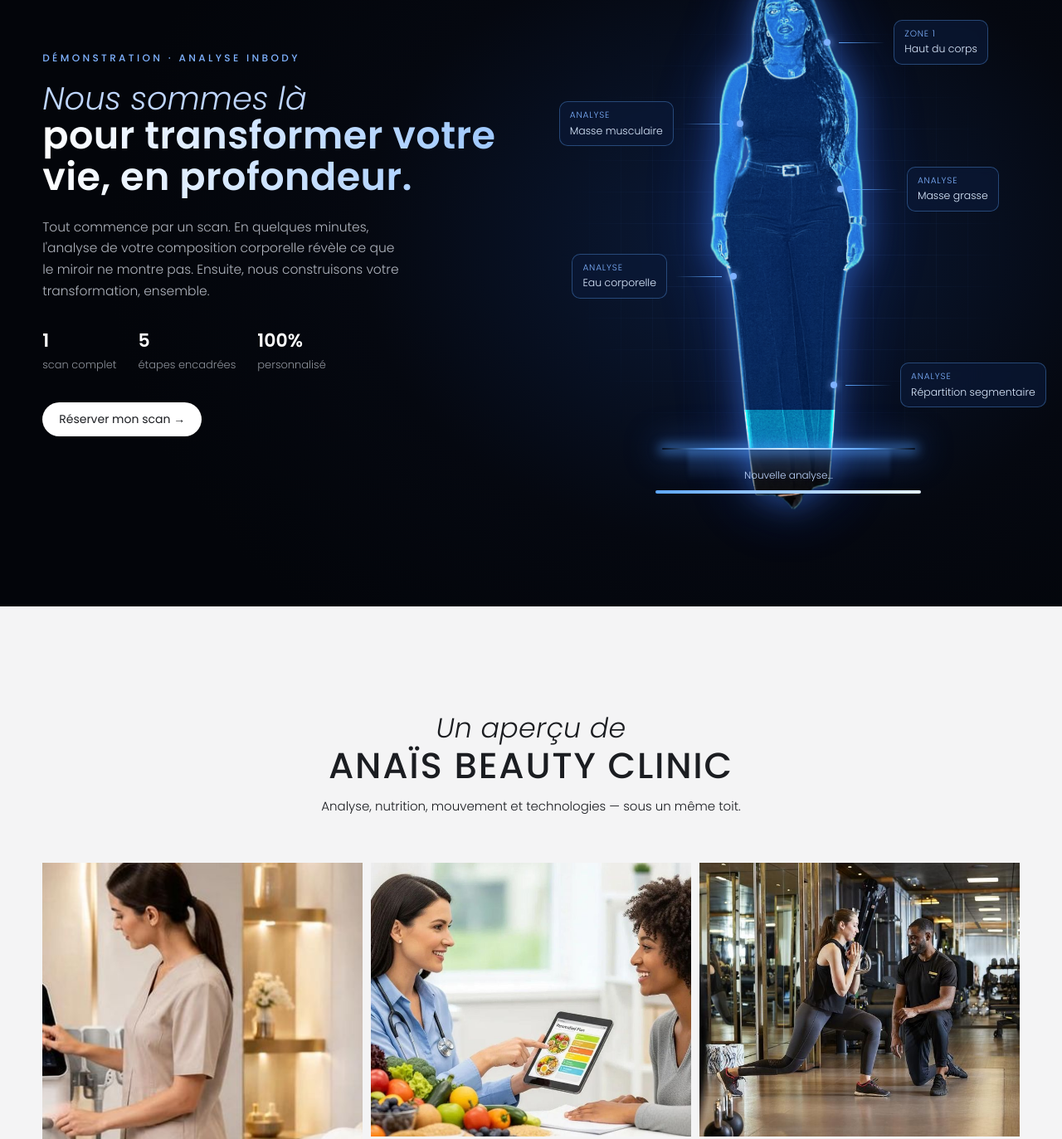
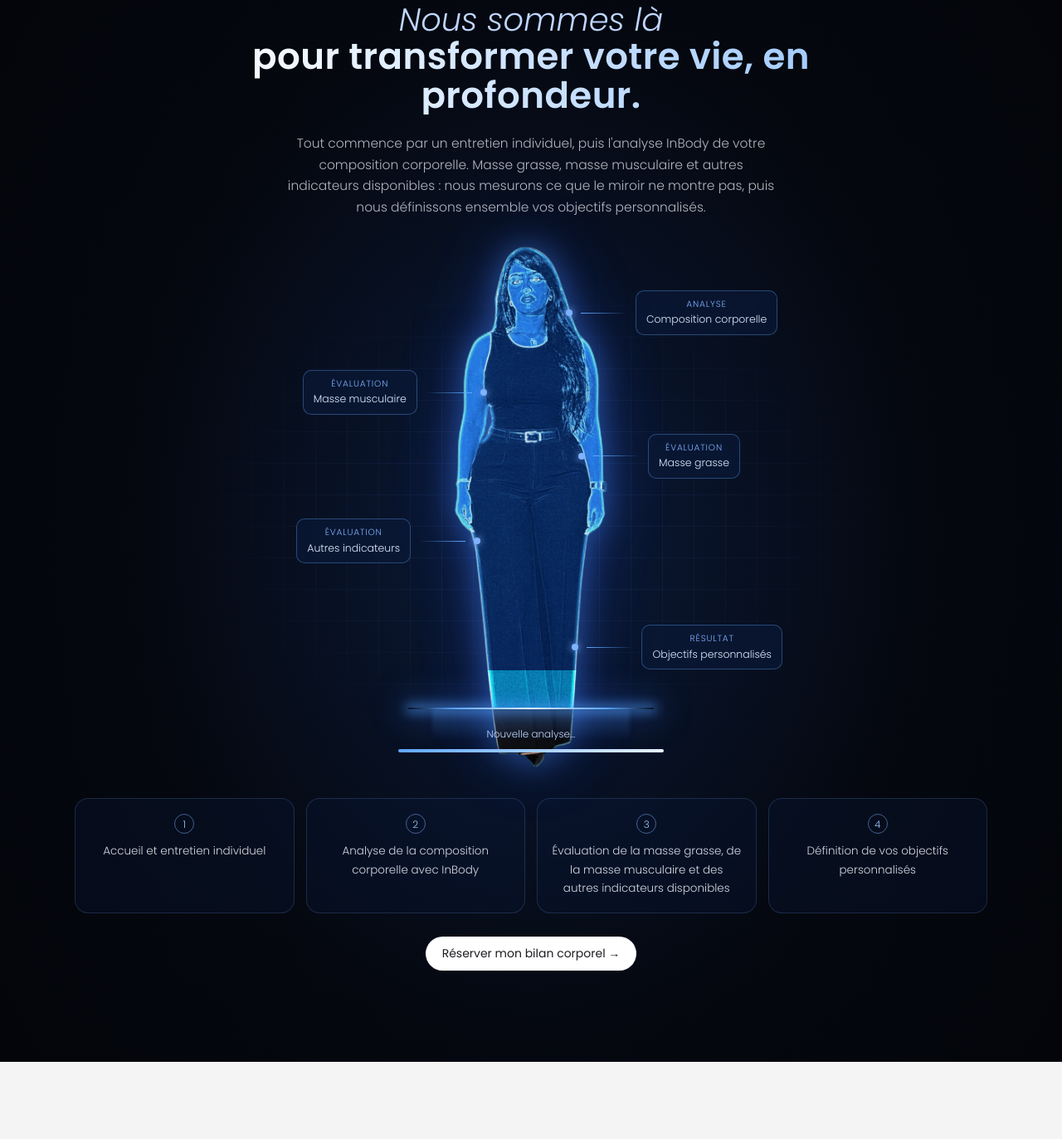
Before and after one commit to ayanajem780/moovup-site, a plain HTML site: page anais/index.html in a window 1280 px wide. Shown: the part 944-2317 px from the top of the page at 83% size. Drawn offline with Linux system fonts and the light colour scheme.

Commit message:
Anaïs : scanner centré et aligné sur l'étape 01 (bilan corporel)
Co-Authored-By: Claude Opus 5.5 <noreply@anthropic.com>
Claude-Session: https://claude.ai/code/session_016qL2Juu7hE1zMxMd2EMm6M

```diff
--- a/anais/index.html
+++ b/anais/index.html
@@ -139,7 +139,7 @@
 
 
   /* ---------- SCANNER ---------- */
-  .scan{position:relative;background:radial-gradient(60% 70% at 70% 50%,#0B1B3A 0%,#050810 60%,#03050A 100%);color:#E8EEF8;overflow:hidden;padding:110px 0}
+  .scan{position:relative;background:radial-gradient(60% 70% at 50% 55%,#0B1B3A 0%,#050810 60%,#03050A 100%);color:#E8EEF8;overflow:hidden;padding:110px 0}
   .scan .wrap{display:grid;grid-template-columns:1fr 1fr;gap:5vw;align-items:center}
   .scan .k{font-size:12px;letter-spacing:.28em;text-transform:uppercase;color:#7FB2FF;font-weight:500}
   .scan h2{color:#fff;line-height:1.08;margin:18px 0 22px}
@@ -150,6 +150,9 @@
   .scan .stats div{font-size:13px;color:rgba(232,238,248,.6)}
   .scan .stats b{display:block;font-size:22px;font-weight:600;color:#fff}
   .scan .pill-btn.light{background:#fff}
+  .s-steps{list-style:none;display:grid;gap:0;margin-bottom:32px;max-width:520px}
+  .s-steps li{display:flex;gap:14px;align-items:baseline;padding:11px 0;border-bottom:1px solid rgba(127,178,255,.15);font-size:14.5px;color:rgba(232,238,248,.9)}
+  .s-steps li span{flex-shrink:0;width:24px;height:24px;border-radius:50%;border:1px solid rgba(127,178,255,.5);color:#9CC7FF;font-size:12px;display:grid;place-items:center;transform:translateY(5px)}
   .stage{position:relative;height:min(82vh,760px);display:flex;justify-content:center}
   .stage .grid{position:absolute;inset:0;background-image:linear-gradient(rgba(90,150,255,.07) 1px,transparent 1px),linear-gradient(90deg,rgba(90,150,255,.07) 1px,transparent 1px);background-size:38px 38px;-webkit-mask:radial-gradient(closest-side,#000 40%,transparent);mask:radial-gradient(closest-side,#000 40%,transparent)}
   .body{position:relative;height:100%;aspect-ratio:450/1513}
@@ -180,6 +183,24 @@
     .tag2 .ln,.tag2 .box small{display:none}
     .tag2{font-size:10.5px;gap:6px;white-space:normal}
     .tag2 .box{padding:5px 8px;max-width:96px;line-height:1.25}
+  }
+
+
+  /* scanner centré */
+  .scan .wrap{grid-template-columns:1fr;justify-items:center;text-align:center;gap:30px}
+  .scan .wrap > .rv:first-child{max-width:820px}
+  .scan p.lead2{margin:0 auto;max-width:62ch}
+  .scan h2 b{font-size:clamp(30px,3.4vw,50px)}
+  .stage{width:100%;max-width:900px;height:min(80vh,720px)}
+  .scan-foot{display:flex;flex-direction:column;align-items:center;gap:28px;width:100%}
+  .scan-foot .s-steps{grid-template-columns:repeat(4,1fr);gap:14px;max-width:1100px;margin:0}
+  .scan-foot .s-steps li{flex-direction:column;align-items:center;text-align:center;gap:10px;border:1px solid rgba(127,178,255,.18);border-radius:16px;padding:18px 16px;background:rgba(10,25,55,.35);font-size:13.5px}
+  .scan-foot .s-steps li span{transform:none}
+  @media (max-width:860px){
+    .scan-foot .s-steps{grid-template-columns:1fr 1fr}
+  }
+  @media (max-width:520px){
+    .scan-foot .s-steps{grid-template-columns:1fr}
   }
 
   /* ---------- GALLERY ---------- */
@@ -519,15 +540,10 @@
 <section class="scan" id="scanner">
   <div class="wrap">
     <div class="rv">
-      <div class="k">Démonstration · Analyse InBody</div>
+      <div class="k">Étape 01 · Bilan corporel &amp; diagnostic initial</div>
       <h2><i>Nous sommes là</i><b>pour transformer votre vie, en profondeur.</b></h2>
-      <p class="lead2">Tout commence par un scan. En quelques minutes, l'analyse de votre composition corporelle révèle ce que le miroir ne montre pas. Ensuite, nous construisons votre transformation, ensemble.</p>
-      <div class="stats">
-        <div><b>1</b>scan complet</div>
-        <div><b>5</b>étapes encadrées</div>
-        <div><b>100%</b>personnalisé</div>
-      </div>
-      <a href="#contact" class="pill-btn light" data-pre="Bilan corporel InBody" id="scanCta">Réserver mon scan →</a>
+      <p class="lead2">Tout commence par un entretien individuel, puis l'analyse InBody de votre composition corporelle. Masse grasse, masse musculaire et autres indicateurs disponibles : nous mesurons ce que le miroir ne montre pas, puis nous définissons ensemble vos objectifs personnalisés.</p>
+
     </div>
     <div class="stage" id="stage">
       <div class="grid"></div>
@@ -536,13 +552,22 @@
         <img class="band" src="img/scan-xray.png" alt="" aria-hidden="true">
         <img class="real" src="img/scan-body.png" alt="" aria-hidden="true">
         <div class="sline" id="sline"></div>
-        <div class="tag2 r" style="top:9%;left:72%" data-y=".12"><span class="dot"></span><span class="ln"></span><span class="box"><small>Zone 1</small>Haut du corps</span></div>
-        <div class="tag2 l" style="top:24%;right:78%" data-y=".27"><span class="dot"></span><span class="ln"></span><span class="box"><small>Analyse</small>Masse musculaire</span></div>
-        <div class="tag2 r" style="top:36%;left:80%" data-y=".39"><span class="dot"></span><span class="ln"></span><span class="box"><small>Analyse</small>Masse grasse</span></div>
-        <div class="tag2 l" style="top:52%;right:82%" data-y=".55"><span class="dot"></span><span class="ln"></span><span class="box"><small>Analyse</small>Eau corporelle</span></div>
-        <div class="tag2 r" style="top:72%;left:76%" data-y=".75"><span class="dot"></span><span class="ln"></span><span class="box"><small>Analyse</small>Répartition segmentaire</span></div>
+        <div class="tag2 r" style="top:9%;left:72%" data-y=".12"><span class="dot"></span><span class="ln"></span><span class="box"><small>Analyse</small>Composition corporelle</span></div>
+        <div class="tag2 l" style="top:24%;right:78%" data-y=".27"><span class="dot"></span><span class="ln"></span><span class="box"><small>Évaluation</small>Masse musculaire</span></div>
+        <div class="tag2 r" style="top:36%;left:80%" data-y=".39"><span class="dot"></span><span class="ln"></span><span class="box"><small>Évaluation</small>Masse grasse</span></div>
+        <div class="tag2 l" style="top:52%;right:82%" data-y=".55"><span class="dot"></span><span class="ln"></span><span class="box"><small>Évaluation</small>Autres indicateurs</span></div>
+        <div class="tag2 r" style="top:72%;left:76%" data-y=".75"><span class="dot"></span><span class="ln"></span><span class="box"><small>Résultat</small>Objectifs personnalisés</span></div>
       </div>
-      <div class="meter2"><span id="scanTxt">Analyse en cours… 0%</span><div class="bar"><i id="scanBar"></i></div></div>
+      <div class="meter2"><span id="scanTxt">Analyse InBody en cours… 0%</span><div class="bar"><i id="scanBar"></i></div></div>
+    </div>
+    <div class="scan-foot rv">
+        <ul class="s-steps">
+        <li><span>1</span>Accueil et entretien individuel</li>
+        <li><span>2</span>Analyse de la composition corporelle avec InBody</li>
+        <li><span>3</span>Évaluation de la masse grasse, de la masse musculaire et des autres indicateurs disponibles</li>
+        <li><span>4</span>Définition de vos objectifs personnalisés</li>
+      </ul>
+      <a href="#contact" class="pill-btn light" data-pre="Bilan corporel InBody" id="scanCta">Réserver mon bilan corporel →</a>
     </div>
   </div>
 </section>
@@ -882,9 +907,9 @@
       tags.forEach(tg=>tg.classList.toggle('on', prog>0 && (dir>0 ? yy>=+tg.dataset.y : yy>=+tg.dataset.y)));
       const pc=Math.round(Math.min(1,Math.max(0,prog))*100);
       bar.style.width=pc+'%';
-      txt.textContent= dir>0 && pc<100 ? `Analyse en cours… ${pc}%` : (pc>=100 && dir>0 ? 'Analyse terminée ✓' : 'Nouvelle analyse…');
+      txt.textContent= dir>0 && pc<100 ? `Analyse InBody en cours… ${pc}%` : (pc>=100 && dir>0 ? 'Analyse terminée ✓ — objectifs à définir ensemble' : 'Nouvelle analyse…');
     };
-    if(reduce){ real.style.clipPath='inset(0 0 0 0)'; tags.forEach(t=>t.classList.add('on')); line.style.display='none'; txt.textContent='Analyse terminée ✓'; bar.style.width='100%'; }
+    if(reduce){ real.style.clipPath='inset(0 0 0 0)'; tags.forEach(t=>t.classList.add('on')); line.style.display='none'; txt.textContent='Analyse terminée ✓ — objectifs à définir ensemble'; bar.style.width='100%'; }
     else requestAnimationFrame(frame);
     document.getElementById('scanCta').addEventListener('click',()=>{document.getElementById('objectif').value='Bilan corporel InBody';});
   })();
```
